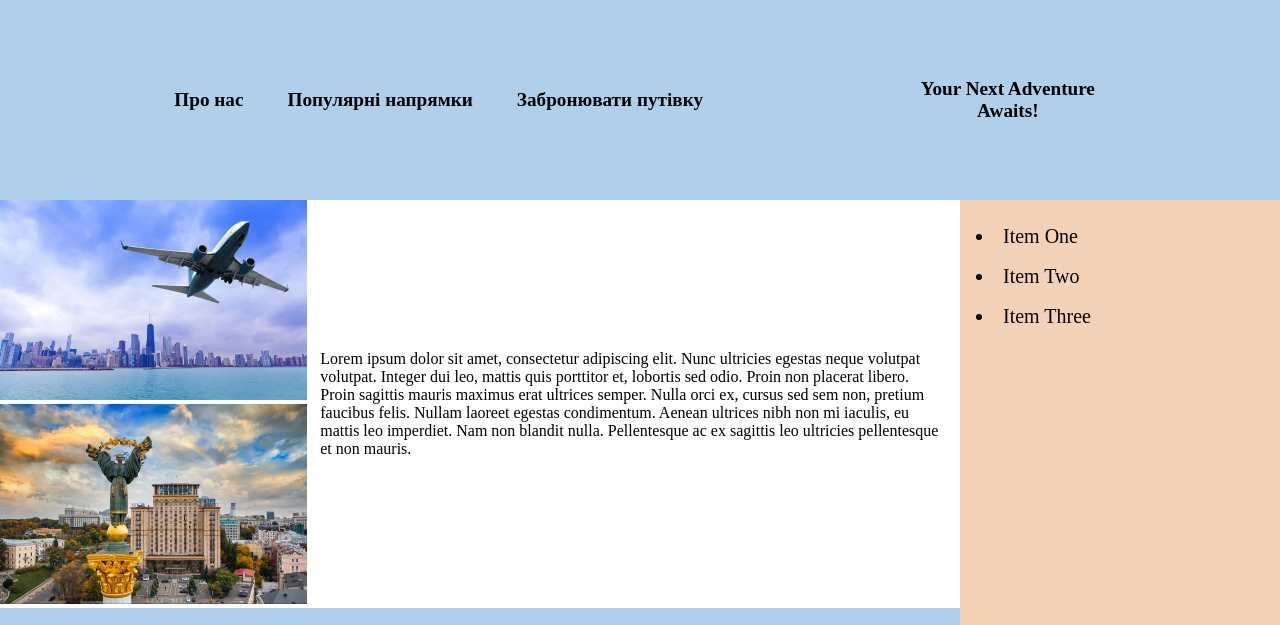
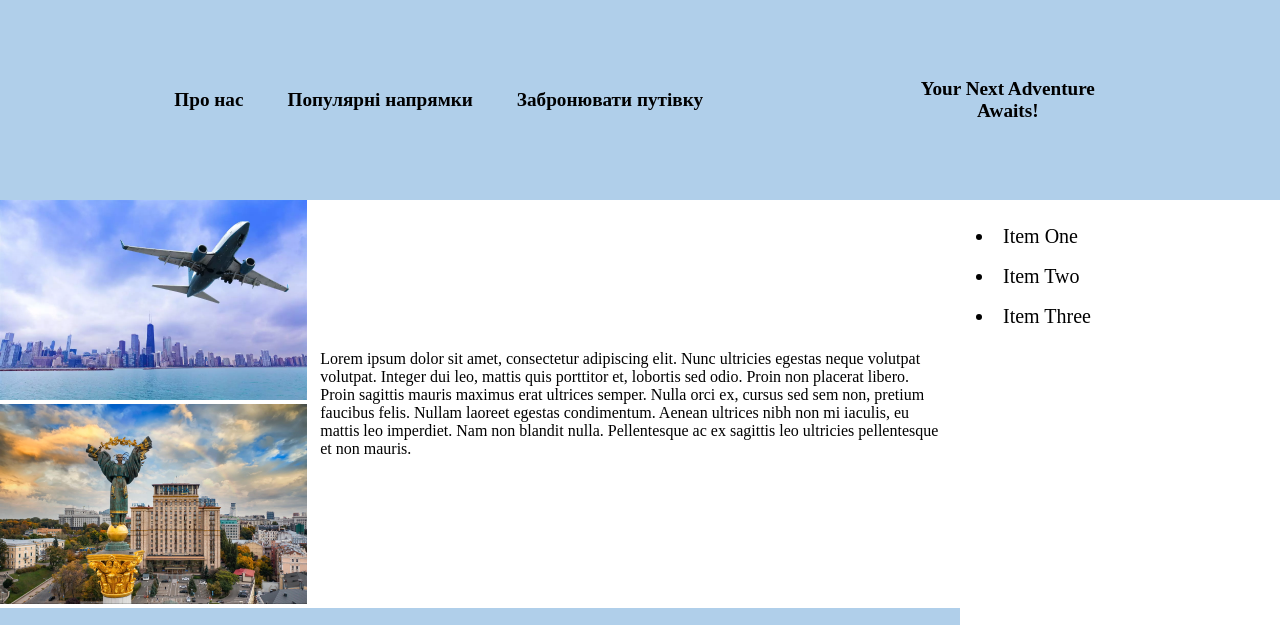
Before and after one commit to yuliiaantiuk/Web_lab2, a plain HTML site: page table.html in a window 1280 px wide. Shown: the top 625 px of the page. Drawn offline with Linux system fonts and the light colour scheme.

Commit message:
Removed background color

```diff
--- a/table-style.css
+++ b/table-style.css
@@ -105,7 +105,6 @@ table {
     height: 75vh;
     padding: 20px;
     vertical-align: top;
-    background-color: #f4d2b7;
     font-size: 16px;
 }
 
```
